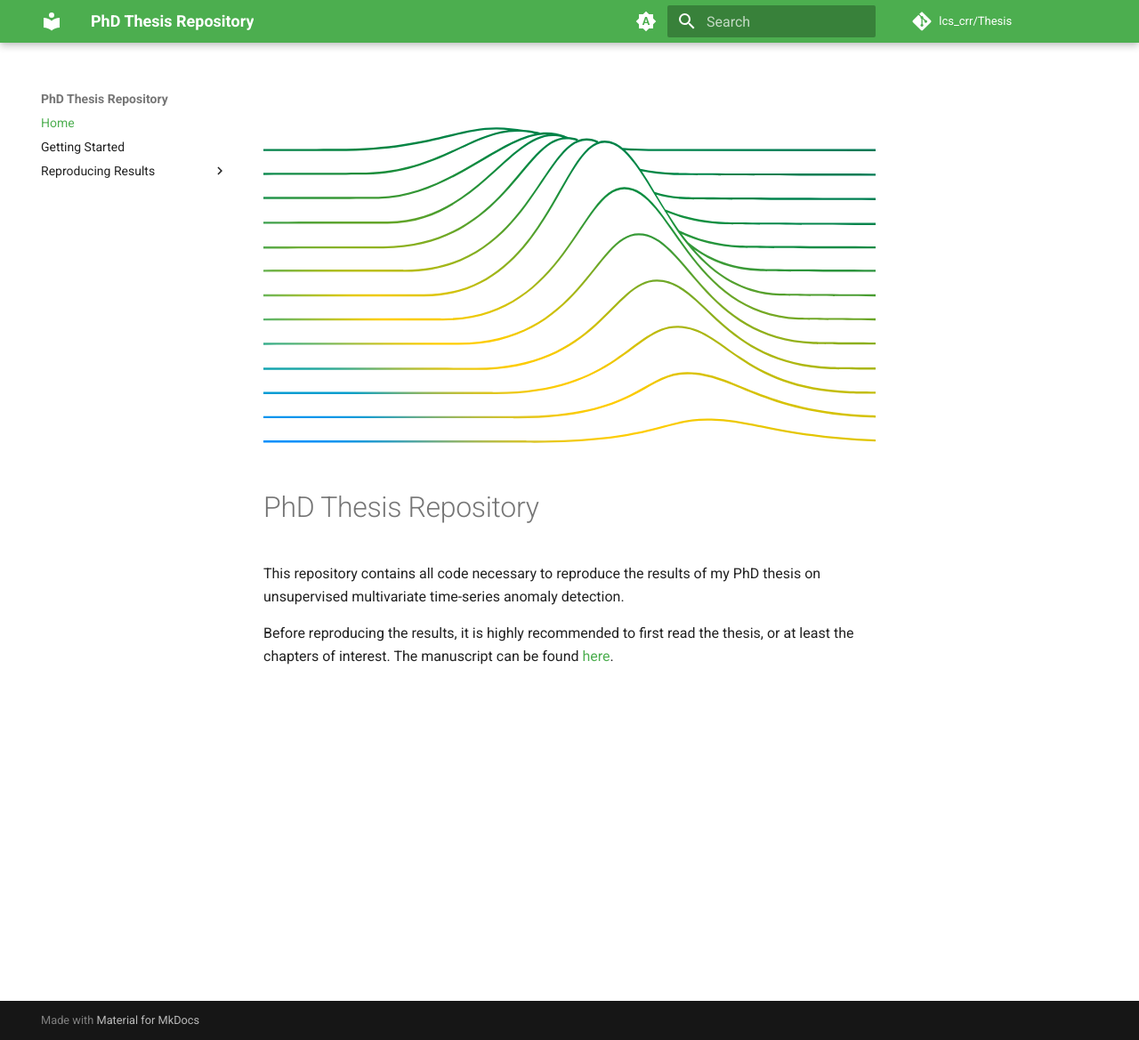
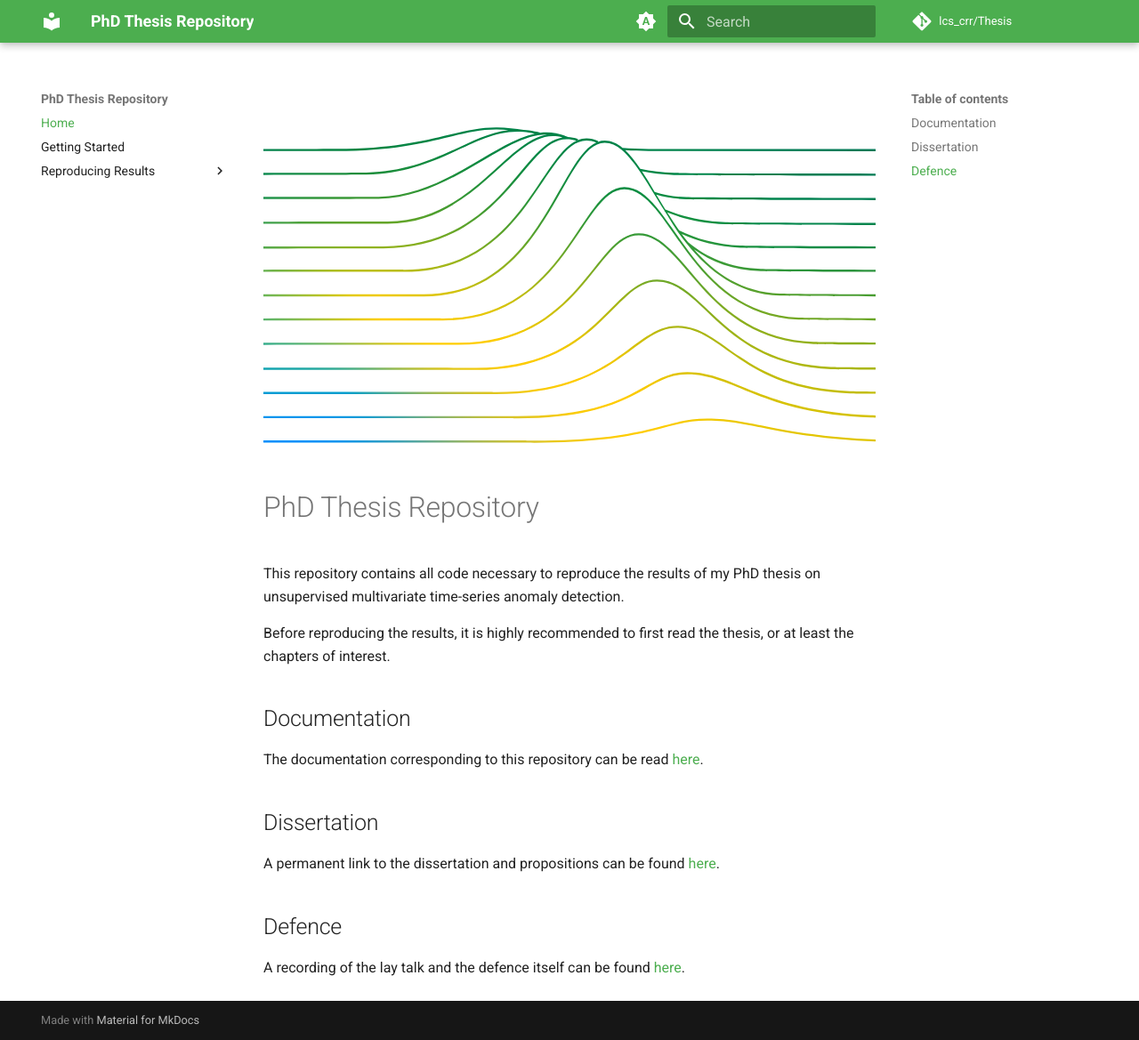
Before and after one commit to lcs-crr/Thesis, an MkDocs documentation site: the page built from docs/index.md, in a window 1280 px wide and 1169 px high. Shown: the whole window at 89% size. Built offline with MkDocs 1.6.1 and Material for MkDocs 9.7.7, drawn with Linux system fonts in a browser that asks for light colours.

Commit message:
Update docs/index.md

```diff
--- a/docs/index.md
+++ b/docs/index.md
@@ -4,4 +4,14 @@
 
 This repository contains all code necessary to reproduce the results of my PhD thesis on unsupervised multivariate time-series anomaly detection.
 
-Before reproducing the results, it is highly recommended to first read the thesis, or at least the chapters of interest. The manuscript can be found [here]().
+Before reproducing the results, it is highly recommended to first read the thesis, or at least the chapters of interest.
+
+## Documentation
+
+The documentation corresponding to this repository can be read [here](https://lcs_crr.codeberg.page/Thesis/).
+
+## Dissertation
+A permanent link to the dissertation and propositions can be found [here](https://hdl.handle.net/1887/4309435).
+
+## Defence
+A recording of the lay talk and the defence itself can be found [here](https://youtu.be/b24m_yDxaeM?si=3DYNBlQkpmjvMqFZ).
```
